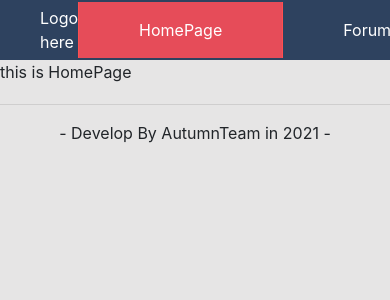
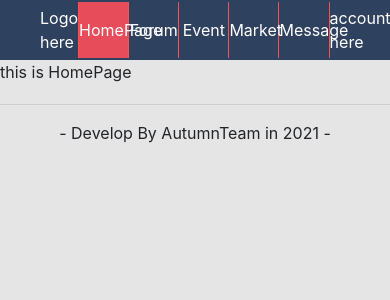
Before and after one commit to Autumn-Team/CommunityHub-web-react-verson, a React (Create React App) app: page /homePage in a window 390 px wide. Shown: the top 300 px of the page. Built offline with nearby package versions, Linux system fonts and the light colour scheme.

Commit message:
fix responsive

```diff
--- a/src/components/Navigation/NavigationItems/NavigationItem/NavigationItem.module.css
+++ b/src/components/Navigation/NavigationItems/NavigationItem/NavigationItem.module.css
@@ -2,7 +2,7 @@
 .MainNavigationItem {
     box-sizing: border-box;
     display: block;
-    width: 100%;
+    width: 12.85vw;
     height: 100%;
     border-right: 1px solid rgb(255, 79, 79);
 }
@@ -14,7 +14,8 @@
     display: block;
     width: 100%;
     height: 100%;
-    padding: 16px 60px;
+    padding: 16px 0px;
+    text-align: center;
 }
 
 .MainNavigationItem a:hover {
@@ -31,7 +32,7 @@
 .SideNavigationItem {
     box-sizing: border-box;
     display: block;
-    width: 100%;
+    width: 12.85vw;
     height: 100%;
 }
 
```
